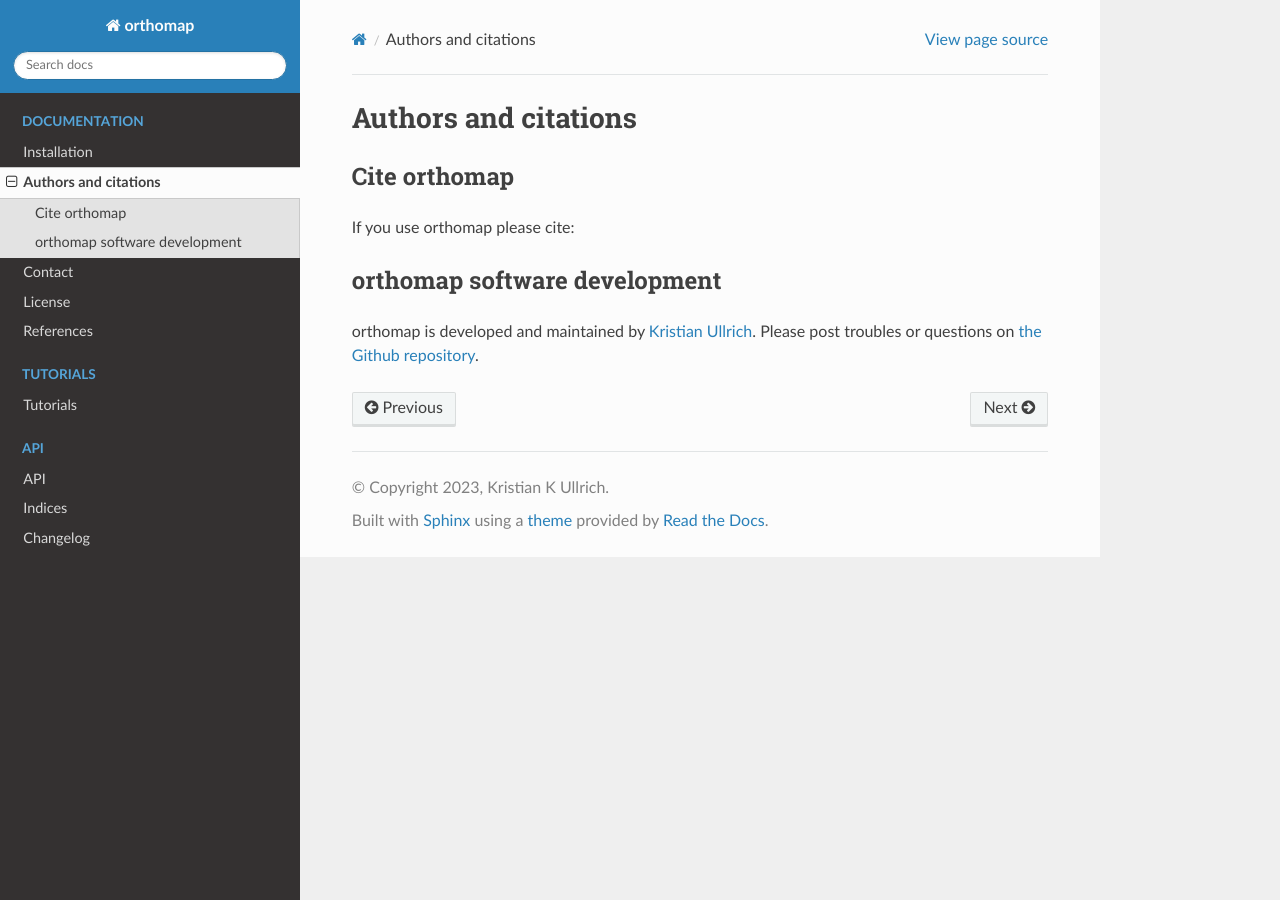
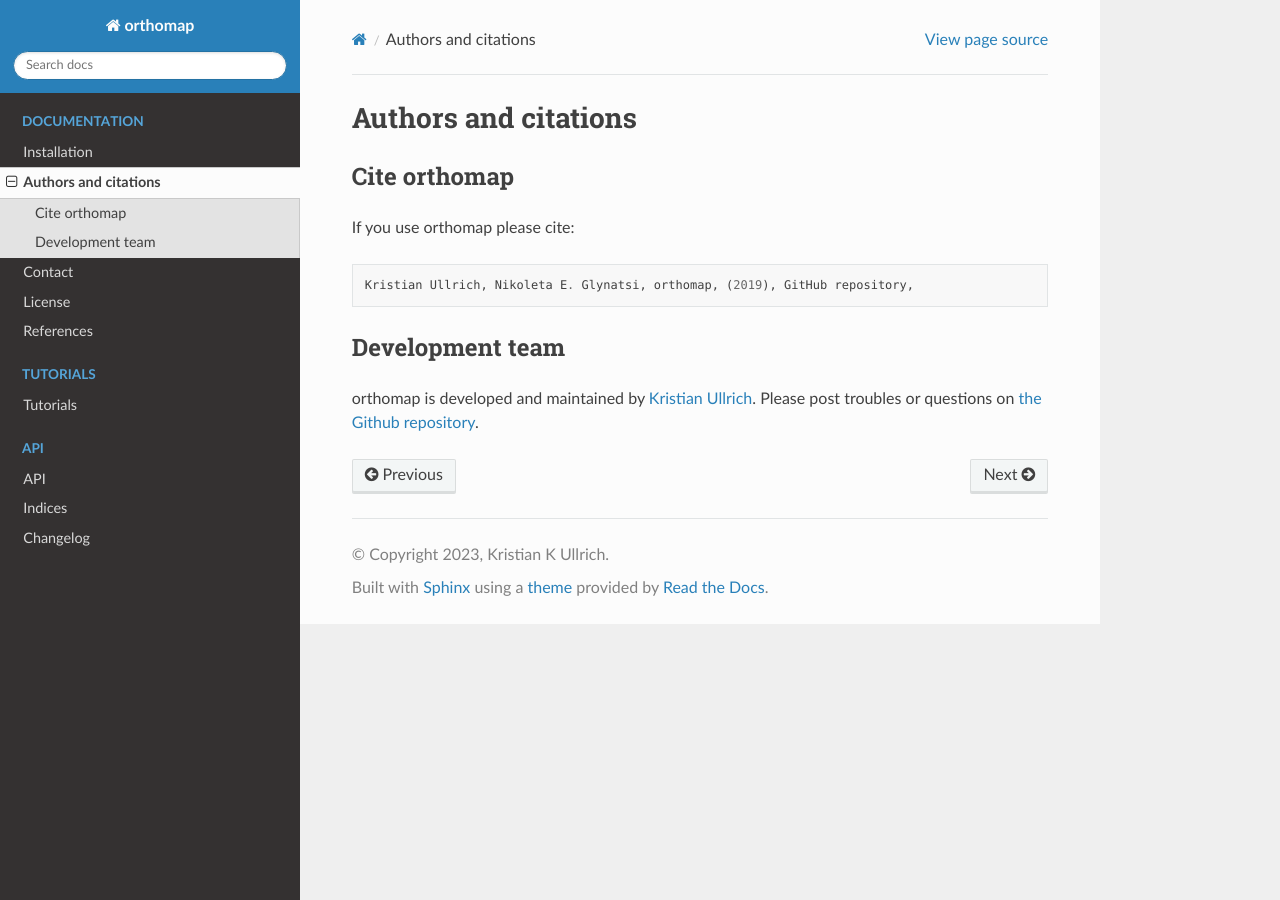
Before and after one commit to kullrich/orthomap, a Sphinx documentation site: the page built from docs/citation/index.rst, in a window 1280 px wide. Built offline with Sphinx 7.4.7 and the Read the Docs theme 2.0.0, drawn with Linux system fonts in a browser that asks for light colours; formulas are drawn with MathJax 3; pages that are not in the unit, such as notebooks, are missing from menus.

```diff
--- a/docs/citation/index.rst
+++ b/docs/citation/index.rst
@@ -6,10 +6,12 @@ Authors and citations
 Cite orthomap
 -------------
 
-If you use orthomap please cite:
+If you use orthomap please cite::
 
-orthomap software development
------------------------------
+    Kristian Ullrich, Nikoleta E. Glynatsi, orthomap, (2019), GitHub repository,
+
+Development team
+-----------------
 
 orthomap is developed and maintained by `Kristian Ullrich <https://orcid.org/0000-0003-4308-9626>`_.
 Please post troubles or questions on `the Github repository <https://github.com/kullrich/orthomap/issues>`_.
--- a/docs/index.rst
+++ b/docs/index.rst
@@ -19,7 +19,7 @@ What is orthomap?
 
 - extract orthologous maps from `OrthoFinder <https://github.com/davidemms/OrthoFinder>`_ results.
 
-- extract orthologous maps from `eggnog_6.0 <https://eggnog6.embl.de/download/eggnog_6.0/>`_ results.
+- extract orthologous maps from `eggnog_6.0 <http://eggnog6.embl.de/download/eggnog_6.0/>`_ results.
 
 - extract orthologous maps from `PLAZA <https://bioinformatics.psb.ugent.be/plaza/>`_ results.
 
```
Also changed, not shown: docs/installation/index.rst (+5 -4 lines).
